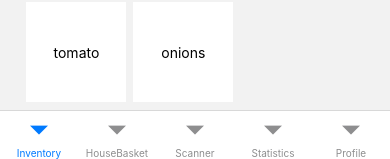
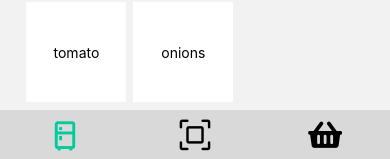
Before and after one commit to etzwang/FrontendFreshFoodies, a React Native app: screen / in a window 390 px wide. Shown: the part 685-844 px from the top of the page. Built offline with nearby package versions, Linux system fonts and the light colour scheme.

Commit message:
updated bot nav

```diff
--- a/App.js
+++ b/App.js
@@ -1,25 +1,59 @@
 import * as React from "react";
-import { StatusBar } from "expo-status-bar";
-import { StyleSheet, Text, View, Image } from "react-native";
+import { StyleSheet} from "react-native";
 import { NavigationContainer } from "@react-navigation/native";
 import { createBottomTabNavigator } from "@react-navigation/bottom-tabs";
 import InventoryScreen from './pages/InventoryScreen.js';
 import HouseBasketScreen from './pages/HouseBasketScreen';
-import ProfileScreen from './pages/ProfileScreen';
-import StatisticsScreen from "./pages/StatisticsScreen.js";
+// import ProfileScreen from './pages/ProfileScreen';
+// import StatisticsScreen from "./pages/StatisticsScreen.js";
 import ScannerScreen from "./pages/ScannerScreen.js";
+import { AntDesign, FontAwesome5, MaterialCommunityIcons } from '@expo/vector-icons';
+
 
 const Tab = createBottomTabNavigator();
 
 export default function App() {
   return (
     <NavigationContainer style={styles.image}>
-      <Tab.Navigator>
-        <Tab.Screen name="Inventory" component={InventoryScreen} />
-        <Tab.Screen name="HouseBasket" component={HouseBasketScreen} />
-        <Tab.Screen name="Scanner" component={ScannerScreen} />
-        <Tab.Screen name="Statistics" component={StatisticsScreen} />
-        <Tab.Screen name="Profile" component={ProfileScreen} />
+      <Tab.Navigator
+        screenOptions={{ tabBarStyle: { backgroundColor: '#D9D9D9' }, tabBarActiveTintColor: '#00CB9A',
+        tabBarInactiveTintColor: 'black', }}
+      >
+        <Tab.Screen
+          name="Inventory"
+          component={InventoryScreen}
+          options={{
+            tabBarLabel: '',
+            tabBarShowLabel: false,
+            tabBarIcon: ({ color }) => (
+              <MaterialCommunityIcons name="fridge-outline" color={color} size={35} />
+            ),
+          }}
+        />
+        <Tab.Screen
+          name="Scanner"
+          component={ScannerScreen}
+          options={{
+            tabBarLabel: '',
+            tabBarShowLabel: false,
+            tabBarIcon: ({ color }) => (
+              <AntDesign name="scan1" color={color} size={35} />
+            ),
+          }}
+        />
+        <Tab.Screen
+          name="HouseBasket"
+          component={HouseBasketScreen}
+          options={{
+            tabBarLabel: '',
+            tabBarShowLabel: false,
+            tabBarIcon: ({ color }) => (
+              <FontAwesome5 name="shopping-basket" color={color} size={30} />
+            ),
+          }}
+        />
+        {/* <Tab.Screen name="Statistics" component={StatisticsScreen} />
+        <Tab.Screen name="Profile" component={ProfileScreen} /> */}
       </Tab.Navigator>
     </NavigationContainer>
   );
--- a/package.json
+++ b/package.json
@@ -10,12 +10,15 @@
   },
   "dependencies": {
     "@react-navigation/bottom-tabs": "^6.5.4",
+    "@react-navigation/native": "^6.1.4",
     "expo": "~47.0.12",
     "expo-status-bar": "~1.4.2",
     "react": "18.1.0",
     "react-native": "0.70.5",
     "react-native-dropdown-select-list": "^2.0.4",
-    "react-native-material-dropdown": "^0.11.1"
+    "react-native-material-dropdown": "^0.11.1",
+    "react-native-safe-area-context": "^4.5.0",
+    "react-native-screens": "^3.20.0"
   },
   "devDependencies": {
     "@babel/core": "^7.12.9"
```
Also changed, not shown: 1 other file (tests, documents, lock files or other folders).
